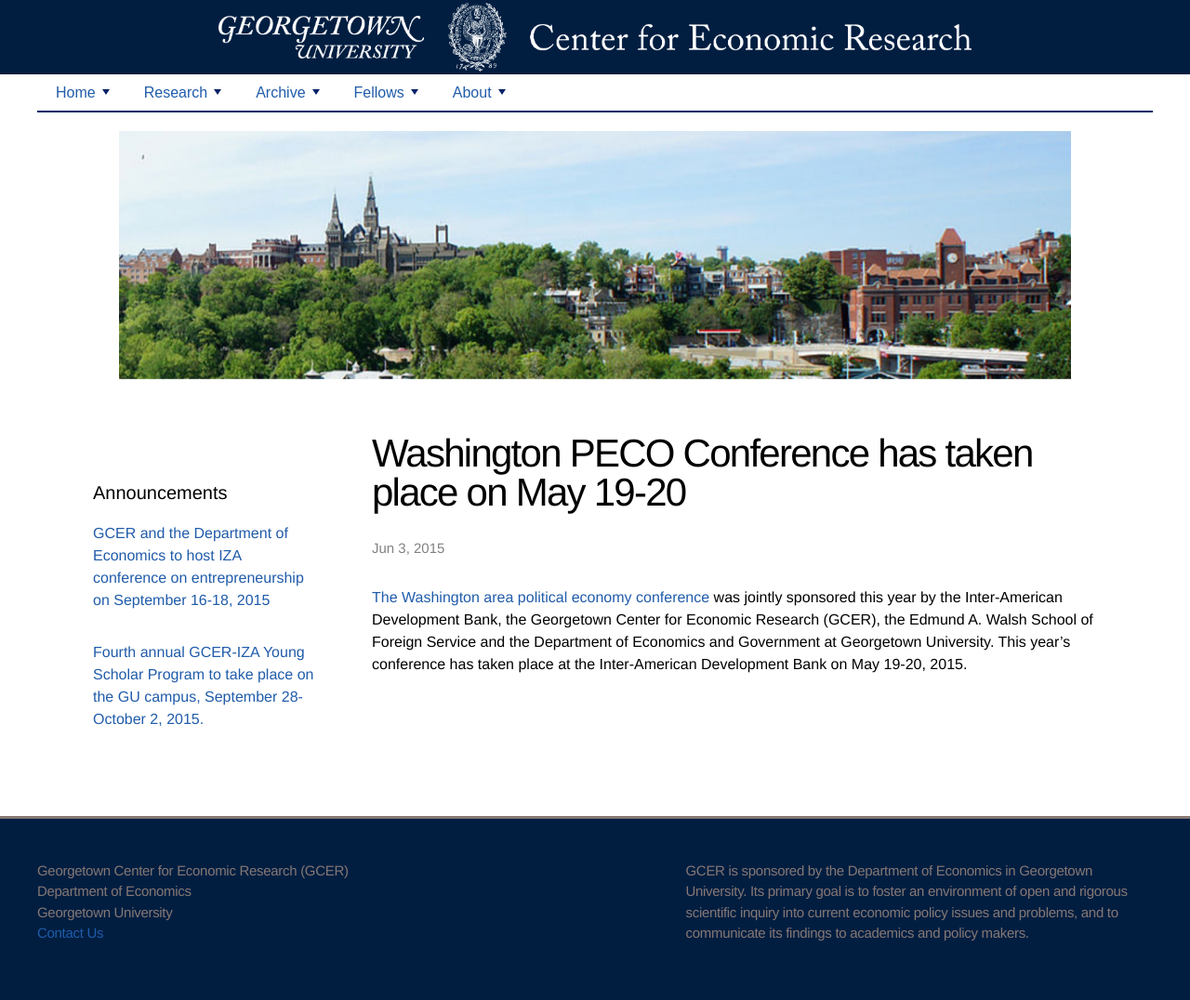
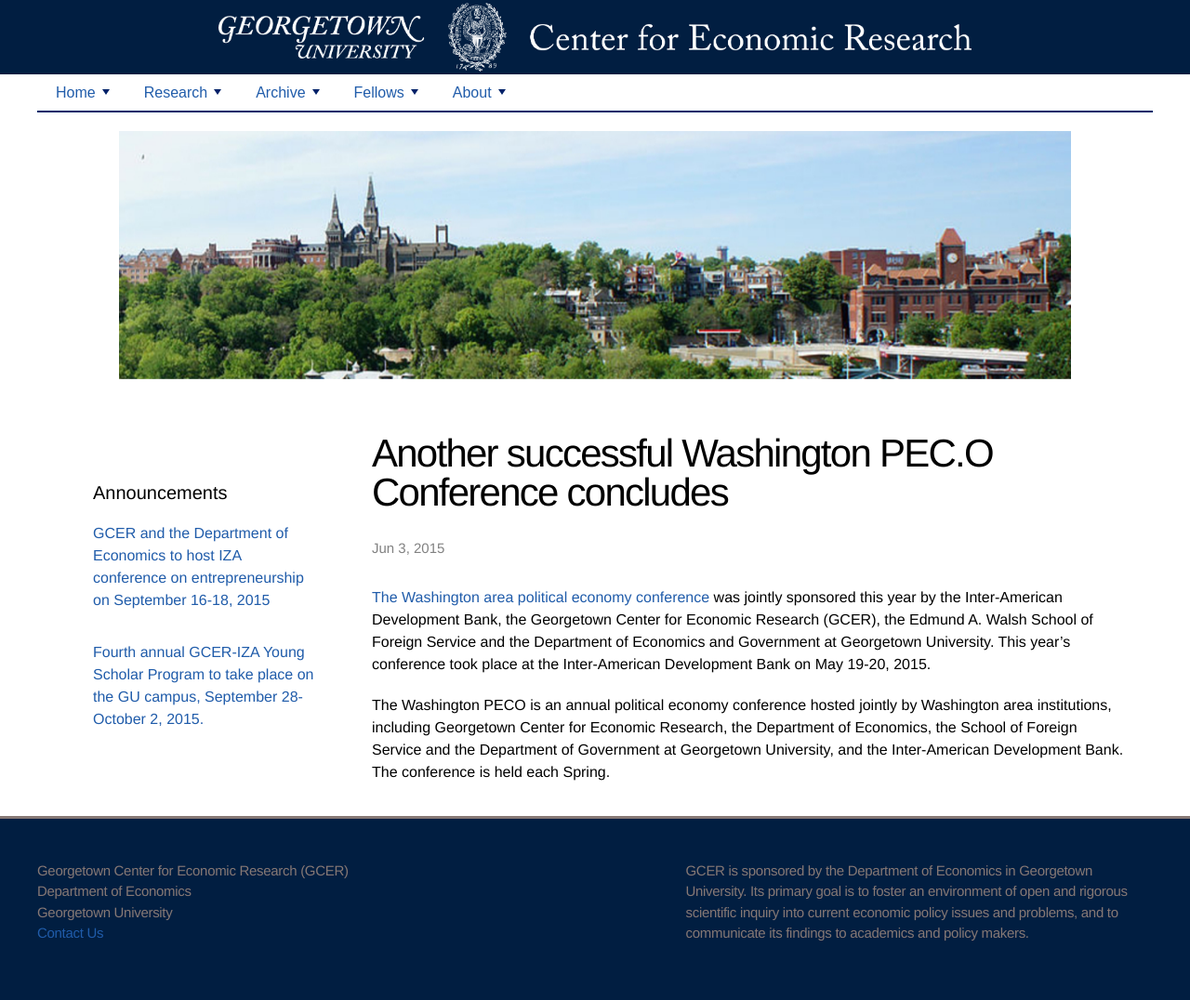
Before and after one commit to georgetown-econ/gcer, a Jekyll site: the page built from _posts/2015-06-03-Washington-PECO-Conference-taken-place.html, in a window 1280 px wide. Shown: the whole page at 93% size. Built offline with Jekyll 4.4.1, drawn with Linux system fonts in a browser that asks for light colours.

Commit message:
Updated 2015-06-03-Washington-PECO-Conference-taken-place.html

```diff
--- a/_posts/2015-06-03-Washington-PECO-Conference-taken-place.html
+++ b/_posts/2015-06-03-Washington-PECO-Conference-taken-place.html
@@ -1,8 +1,11 @@
 ---
 layout: post
-title: Washington PECO Conference has taken place on May 19-20
+title: Another successful Washington PEC.O Conference concludes
 date: "2015-06-03 00:00:00 +UTC"
 published: true
 ---
 
-<p> <a href="https://sites.google.com/a/georgetown.edu/washington-peco/home/2015-washington-peco">The Washington area political economy conference</a> was jointly sponsored this year by the Inter-American Development Bank, the Georgetown Center for Economic Research (GCER), the Edmund A. Walsh School of Foreign Service and the Department of Economics and Government at Georgetown University. This year’s conference has taken place at the Inter-American Development Bank on May 19-20, 2015. </p>
+
+<p> <a href="https://sites.google.com/a/georgetown.edu/washington-peco/home/2015-washington-peco">The Washington area political economy conference</a> was jointly sponsored this year by the Inter-American Development Bank, the Georgetown Center for Economic Research (GCER), the Edmund A. Walsh School of Foreign Service and the Department of Economics and Government at Georgetown University. This year’s conference took place at the Inter-American Development Bank on May 19-20, 2015. </p>
+
+<p> The Washington PECO is an annual  political economy conference hosted jointly by Washington area institutions, including Georgetown Center for Economic Research, the Department of Economics, the School of Foreign Service and the Department of Government at Georgetown University, and the Inter-American Development Bank.  The conference is held each Spring. </p>
```
